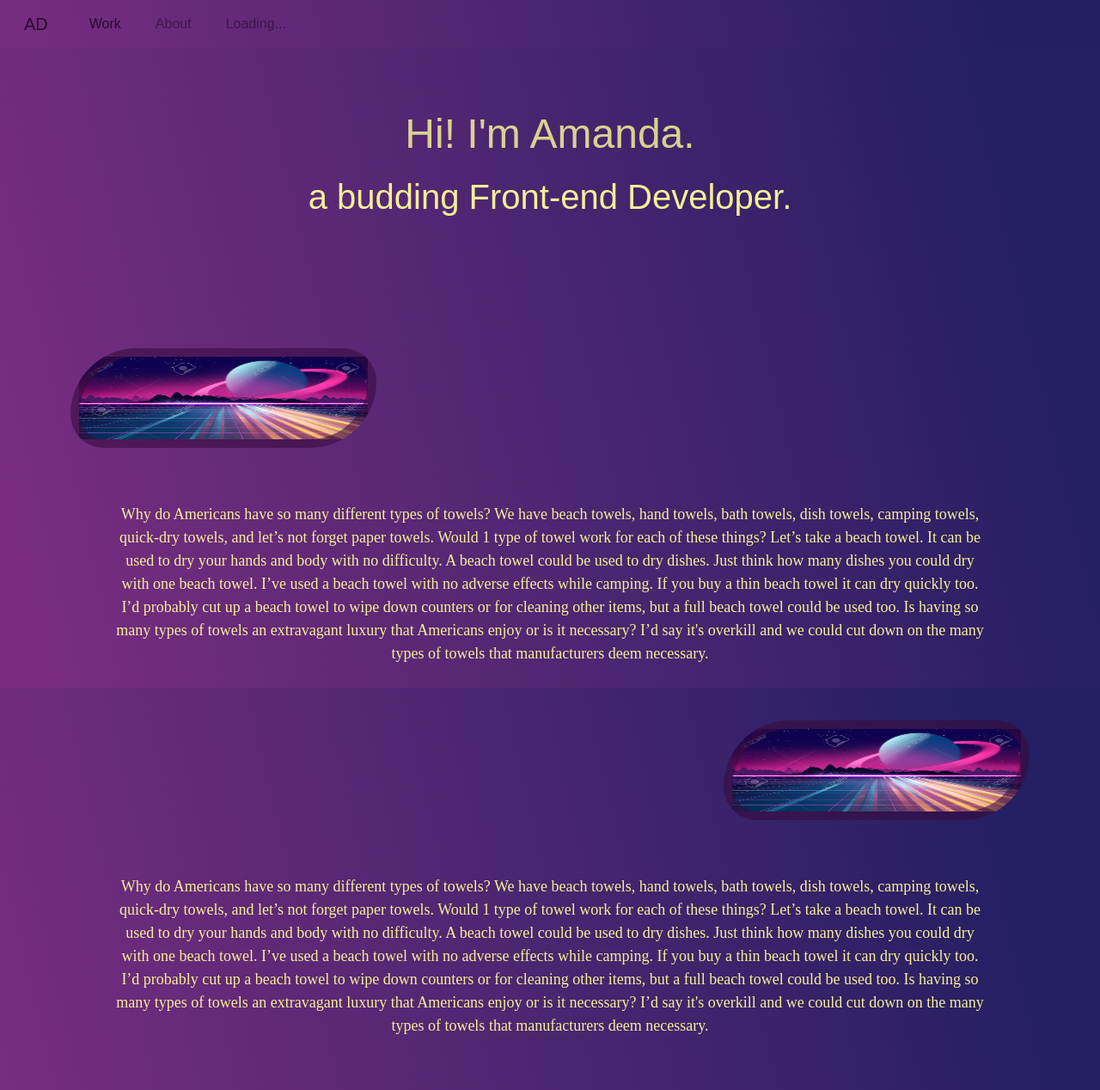
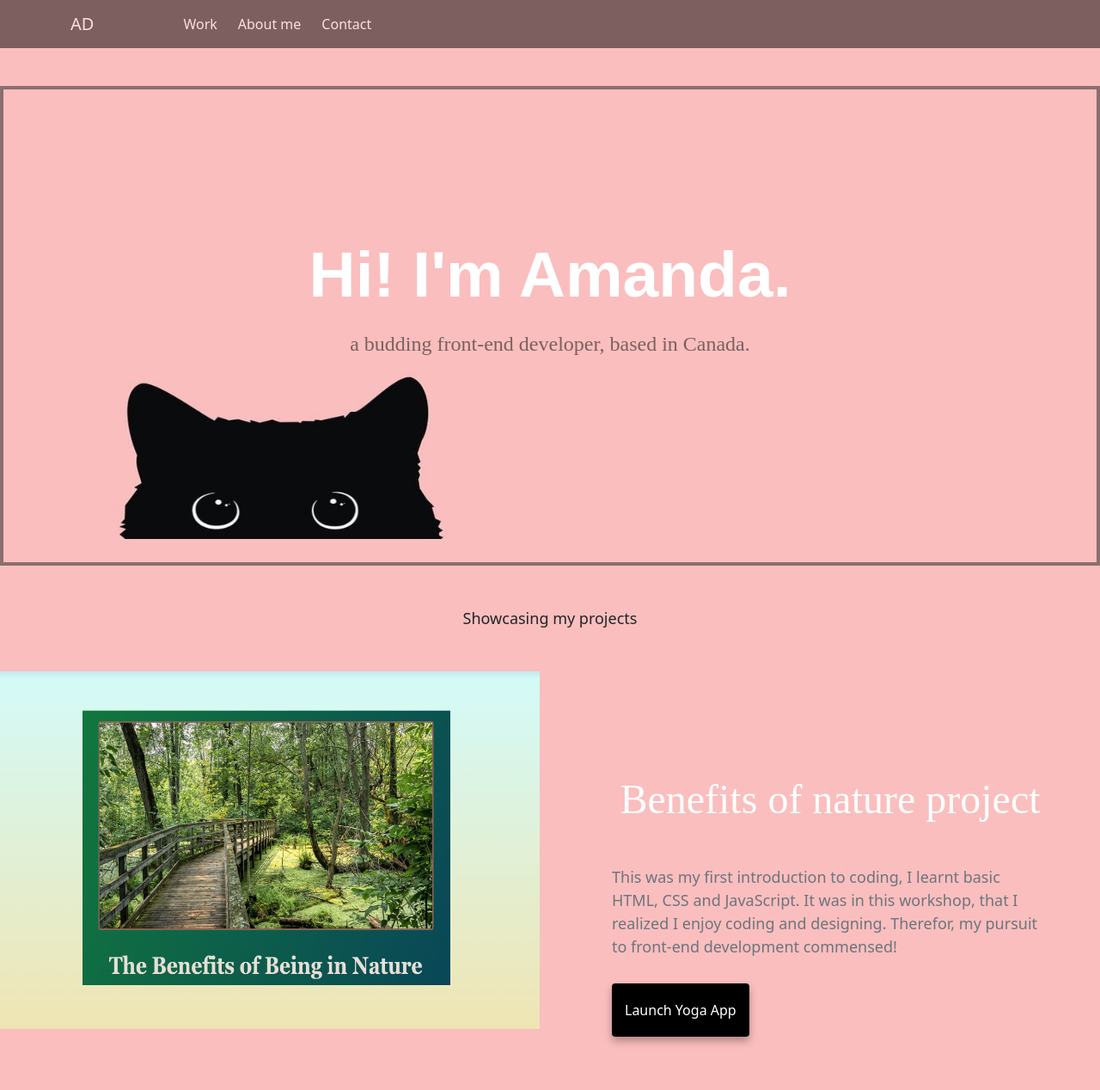
Before and after one commit to mandyeightysix/portfolio-project, a plain HTML site: page index.html in a window 1280 px wide. Shown: the top 1268 px of the page at 86% size. Drawn offline with nearby package versions, Linux system fonts and the light colour scheme; a web font is replaced by a local one.

Commit message:
Changed the whole design of html and css

```diff
--- a/index.html
+++ b/index.html
@@ -9,16 +9,16 @@
       content="All about front-end developer Amanda Pepin, projects, about me, pictures, contact info and more."
     />
     <title>Amanda Desarai</title>
-    <script
-      src="https://kit.fontawesome.com/11297afa26.js"
-      crossorigin="anonymous"
-    ></script>
     <link
       href="https://cdn.jsdelivr.net/npm/bootstrap@5.1.3/dist/css/bootstrap.min.css"
       rel="stylesheet"
       integrity="sha384-1BmE4kWBq78iYhFldvKuhfTAU6auU8tT94WrHftjDbrCEXSU1oBoqyl2QvZ6jIW3"
       crossorigin="anonymous"
     />
+    <script
+      src="https://kit.fontawesome.com/11297afa26.js"
+      crossorigin="anonymous"
+    ></script>
     <script
       src="https://cdn.jsdelivr.net/npm/bootstrap@5.1.3/dist/js/bootstrap.bundle.min.js"
       integrity="sha384-ka7Sk0Gln4gmtz2MlQnikT1wXgYsOg+OMhuP+IlRH9sENBO0LRn5q+8nbTov4+1p"
@@ -27,10 +27,6 @@
     <link rel="preconnect" href="https://fonts.googleapis.com" />
     <link rel="preconnect" href="https://fonts.gstatic.com" crossorigin />
     <link
-      href="https://fonts.googleapis.com/css2?family=Laila:wght@500&display=swap"
-      rel="stylesheet"
-    />
-    <link
       href="https://fonts.googleapis.com/css2?family=DM+Serif+Text&family=Laila:wght@500&display=swap"
       rel="stylesheet"
     />
@@ -38,130 +34,106 @@
   </head>
   <body>
     <nav
-      class="navbar navbar-expand-lg navbar-light bg-light fixed-top opacity-75"
+      class="navbar navbar-expand-lg navbar-light bg-light fixed-top opacity-50"
     >
-      <div class="container-fluid">
-        <a class="navbar-brand ps-3 pe-4" href="#">AD</a>
+      <div class="container">
+        <a class="navbar-brand pe-5 me-5" href="index.html">AD</a>
         <button
           class="navbar-toggler"
           type="button"
           data-bs-toggle="collapse"
-          data-bs-target="#navbarNav"
-          aria-controls="navbarNav"
+          data-bs-target="#navbarNavAltMarkup"
+          aria-controls="navbarNavAltMarkup"
           aria-expanded="false"
           aria-label="Toggle navigation"
         >
           <span class="navbar-toggler-icon"></span>
         </button>
-        <div class="collapse navbar-collapse" id="navbarNav">
-          <ul class="navbar-nav">
-            <li class="nav-item pe-4">
-              <a class="nav-link active" aria-current="page" href="#">Work</a>
-            </li>
-            <li class="nav-item pe-4">
-              <a class="nav-link" href="#">About</a>
-            </li>
-            <li class="nav-item pe-4">
-              <a class="nav-link" href="#">Loading...</a>
-            </li>
-          </ul>
+        <div class="collapse navbar-collapse" id="navbarNavAltMarkup">
+          <div class="navbar-nav">
+            <a
+              class="nav-link active pe-3"
+              aria-current="page"
+              href="index.html"
+              >Work</a
+            >
+            <a class="nav-link pe-3" href="about.html">About me</a>
+            <a class="nav-link pe-3" href="about.html#contact">Contact</a>
+          </div>
         </div>
       </div>
     </nav>
-    <div class="intro pt-5 pb-5 mt-5 mb-5">
-      <h1 class="text-center pt-3 pb-5">
-        <div class="intro-one">Hi! I'm Amanda.</div>
-        <div class="intro-two">a budding Front-end Developer.</div>
-      </h1>
+    <div class="hero">
+      <h1 class="text-center">Hi! I'm Amanda.</h1>
+      <h3 class="mb-5">a budding front-end developer, based in Canada.</h3>
     </div>
-    <div class="container">
-      <div class="row">
-        <div class="col-sm-4">
-          <span class="mirror">
-            <p class="p-5"></p>
-          </span>
+    <p class="text-center m-5">Showcasing my projects</p>
+    <div class="conatiner">
+      <div class="row mb-5">
+        <div class="col d-none d-lg-block nature">
+          <img
+            src="images/benefits_nature.png"
+            class="img-fluid"
+            alt="many benefits of nature project"
+          />
         </div>
-        <div class="col-sm-4"></div>
-        <div class="col-sm-4"></div>
-      </div>
-      <div class="row">
-        <div class="col-12">
-          <p class="text-center p-5">
-            Why do Americans have so many different types of towels? We have
-            beach towels, hand towels, bath towels, dish towels, camping towels,
-            quick-dry towels, and let’s not forget paper towels. Would 1 type of
-            towel work for each of these things? Let’s take a beach towel. It
-            can be used to dry your hands and body with no difficulty. A beach
-            towel could be used to dry dishes. Just think how many dishes you
-            could dry with one beach towel. I’ve used a beach towel with no
-            adverse effects while camping. If you buy a thin beach towel it can
-            dry quickly too. I’d probably cut up a beach towel to wipe down
-            counters or for cleaning other items, but a full beach towel could
-            be used too. Is having so many types of towels an extravagant luxury
-            that Americans enjoy or is it necessary? I’d say it's overkill and
-            we could cut down on the many types of towels that manufacturers
-            deem necessary.
-          </p>
+        <div class="col">
+          <div class="project-description">
+            <h2 class="mb-5">Benefits of nature project</h2>
+            <p class="mb-5 text-muted">
+              This was my first introduction to coding, I learnt basic HTML, CSS
+              and JavaScript. It was in this workshop, that I realized I enjoy
+              coding and designing. Therefor, my pursuit to front-end
+              development commensed!
+            </p>
+            <a href="#" class="primary-link">Launch Yoga App</a>
+          </div>
         </div>
       </div>
-      <div class="row">
-        <div class="col-sm-4"></div>
-        <div class="col-sm-4"></div>
-        <div class="col-sm-4">
-          <span class="mirror">
-            <p class="p-5"></p>
-          </span>
+      <div class="row mb-5">
+        <div class="col">
+          <div class="project-description">
+            <h2 class="mb-5">Weather app</h2>
+            <p class="mb-5 text-muted">
+              This weather app project was absolutely fun and challenging to
+              build! I learnt advanced CSS and JavaScript and how to call and
+              API.
+            </p>
+            <a href="#" class="primary-link">Launch Weather App</a>
+          </div>
+        </div>
+        <div class="col d-none d-lg-block">
+          <img
+            src="images/weatherBird.png"
+            class="img-fluid"
+            alt="current weather and forecast application"
+          />
         </div>
       </div>
-      <div class="row">
-        <div class="col-12">
-          <p class="text-center p-5">
-            Why do Americans have so many different types of towels? We have
-            beach towels, hand towels, bath towels, dish towels, camping towels,
-            quick-dry towels, and let’s not forget paper towels. Would 1 type of
-            towel work for each of these things? Let’s take a beach towel. It
-            can be used to dry your hands and body with no difficulty. A beach
-            towel could be used to dry dishes. Just think how many dishes you
-            could dry with one beach towel. I’ve used a beach towel with no
-            adverse effects while camping. If you buy a thin beach towel it can
-            dry quickly too. I’d probably cut up a beach towel to wipe down
-            counters or for cleaning other items, but a full beach towel could
-            be used too. Is having so many types of towels an extravagant luxury
-            that Americans enjoy or is it necessary? I’d say it's overkill and
-            we could cut down on the many types of towels that manufacturers
-            deem necessary.
-          </p>
+      <div class="row mb-5">
+        <div class="col d-none d-lg-block">
+          <img
+            src="images/dictionary_project.png"
+            class="img-fluid"
+            alt="dictionary project coming soon"
+          />
         </div>
-      </div>
-      <div class="row">
-        <div class="col-sm-4">
-          <span class="mirror">
-            <p class="p-5"></p>
-          </span>
-          <div class="col-sm-4"></div>
-          <div class="col-sm-4"></div>
-        </div>
-        <div class="row">
-          <div class="col-12">
-            <p class="text-center p-5">
-              Why do Americans have so many different types of towels? We have
-              beach towels, hand towels, bath towels, dish towels, camping
-              towels, quick-dry towels, and let’s not forget paper towels. Would
-              1 type of towel work for each of these things? Let’s take a beach
-              towel. It can be used to dry your hands and body with no
-              difficulty. A beach towel could be used to dry dishes. Just think
-              how many dishes you could dry with one beach towel. I’ve used a
-              beach towel with no adverse effects while camping. If you buy a
-              thin beach towel it can dry quickly too. I’d probably cut up a
-              beach towel to wipe down counters or for cleaning other items, but
-              a full beach towel could be used too. Is having so many types of
-              towels an extravagant luxury that Americans enjoy or is it
-              necessary? I’d say it's overkill and we could cut down on the many
-              types of towels that manufacturers deem necessary.
+        <div class="col">
+          <div class="project-description">
+            <h2 class="mb-5">Dictionary application - coming soon!</h2>
+            <p class="mb-5 text-muted">
+              I am excited to learn how to build a dictionary app for my
+              portfolio - check back soon! :)
             </p>
+            <a href="#" class="primary-link">Launch Dictionary App</a>
           </div>
         </div>
       </div>
     </div>
+    <footer class="flex p-5">
+      <i class="fa-brands fa-instagram"></i>
+      <i class="fa-brands fa-github"></i>
+      <i class="fa-brands fa-linkedin"></i>
+    </footer>
   </body>
 </html>
--- a/style.css
+++ b/style.css
@@ -1,67 +1,149 @@
 :root {
-  --branding-color: linear-gradient(
-    76.8deg,
-    rgb(121, 45, 129) 3.6%,
-    rgb(36, 31, 98) 90.4%
-  );
-  --paragraph-header: "Laila", sans-serif;
-  --paragraph-font: "DM Serif Text", serif;
+  --primary-color: black;
+  --secondary-color: #f5f2fe;
+  --box-shadow: 0 5px 10px rgba(0, 0, 0, 0.3);
 }
 
 body {
-  font-family: var(--paragraph-header);
-  background: var(--branding-color);
-  background-repeat: no-repeat;
-  background-attachment: fixed;
-  background-size: 100% 100%;
+  margin-top: 100px;
+  background: rgb(250, 190, 190);
+}
+
+h1,
+h2,
+h3 {
+  margin: 0;
+}
+
+h1 {
+  font-size: 75px;
+  font-family: "Laila", sans-serif;
+}
+
+h2 {
+  font-size: 48px;
+  font-family: "DM Serif Text", serif;
+  text-align: center;
+}
+
+h3 {
+  font-size: 24px;
+  opacity: 0.7;
+  font-family: "DM Serif Text", serif;
+  text-align: center;
 }
 
 p {
   font-size: 18px;
-  font-weight: lighter;
-  font-family: var(--paragraph-font);
-  color: rgb(245, 239, 151);
+  line-height: 1.5;
+}
+
+img {
+  background: linear-gradient(
+    109.6deg,
+    rgb(255, 221, 225) 11.2%,
+    rgb(255, 255, 255) 92.2%
+  );
+  max-width: 100%;
+  box-sizing: border-box;
 }
 
 footer {
-  font-size: 50px;
+  display: flex;
+  justify-content: space-evenly;
+  font-size: 40px;
   text-align: center;
-  color: rgb(128, 109, 3);
-}
-
-.mirror p {
-  border: 10px solid rgba(57, 11, 61, 0.575);
-  border-radius: 80px 40px;
-  color: #1f3805;
-  background-image: url("images/saturn.jpg");
-  background-repeat: no-repeat;
-  background-attachment: fixed;
-  background-size: 100% 100%;
+  color: white;
 }
 
 .bg-light {
-  background: var(--branding-color) !important;
+  background: black !important;
 }
 
-.element.style {
-  color: white;
-  border-color: white;
+.navbar-brand {
+  color: white !important;
 }
 
-.intro-one {
-  color: rgb(245, 239, 151);
-  opacity: 85%;
-  padding-top: 15px;
-  padding-bottom: 20px;
-  font-size: larger;
+.nav-link {
+  color: white !important;
 }
 
-.intro-two {
-  color: rgb(245, 239, 151);
+.navbar-toggler {
+  color: white !important;
 }
 
-@media (max-width: 900px) {
+.navbar-toggler-icon {
+  border-color: white !important;
+  color: white !important;
+}
+.hero {
+  border: 4px solid rgba(42, 39, 39, 0.525);
+  color: #1f3805;
+  background-image: url("images/pink-black-cat.jpg");
+  background-repeat: no-repeat;
+  background-attachment: fixed;
+  background-size: 50% 95%;
+  padding: 170px 20px;
+}
+
+.hero h1 {
+  color: white;
+  font-weight: bold;
+}
+
+.hero h3 {
+  line-height: 3;
+  color: rgba(40, 35, 35, 0.863);
+}
+
+.navigation-links {
+  display: flex;
+  margin-top: 40px;
+  justify-content: center;
+}
+
+.navigation-links a {
+  margin: 20px;
+}
+
+.primary-link {
+  border-radius: 4px;
+  padding: 20px 15px;
+  text-decoration: none;
+  text-transform: capitalize;
+  background: var(--primary-color);
+  box-shadow: var(--box-shadow);
+  color: white;
+}
+
+.project-description {
+  padding: 120px 60px;
+  color: white;
+}
+
+@media (max-width: 576px) {
   h1 {
-    font-size: 42px;
+    font-size: 50px;
+  }
+  h2 {
+    font-size: 30px;
+    text-align: center;
+  }
+  h3 {
+    font-size: 18px;
+    text-align: center;
+  }
+  p {
+    font-size: 18px;
+    text-align: center;
+  }
+  .hero {
+    background-size: 630px;
+    background-position: top;
+    border: 15px solid rgba(42, 39, 39, 0.525);
+  }
+  .primary-link {
+    display: block;
+    text-align: center;
   }
 }
```
Also changed, not shown: images/benefits_nature.png (added), images/black-cat.jpg (added), images/black-kitty.jpg (added), images/dictionary_project.png (added), images/jasmine.jpg (deleted), images/pink-black-cat.jpg (added), images/saturn.jpg (deleted), images/stars.jpg (deleted), images/weatherBird.png (added).
